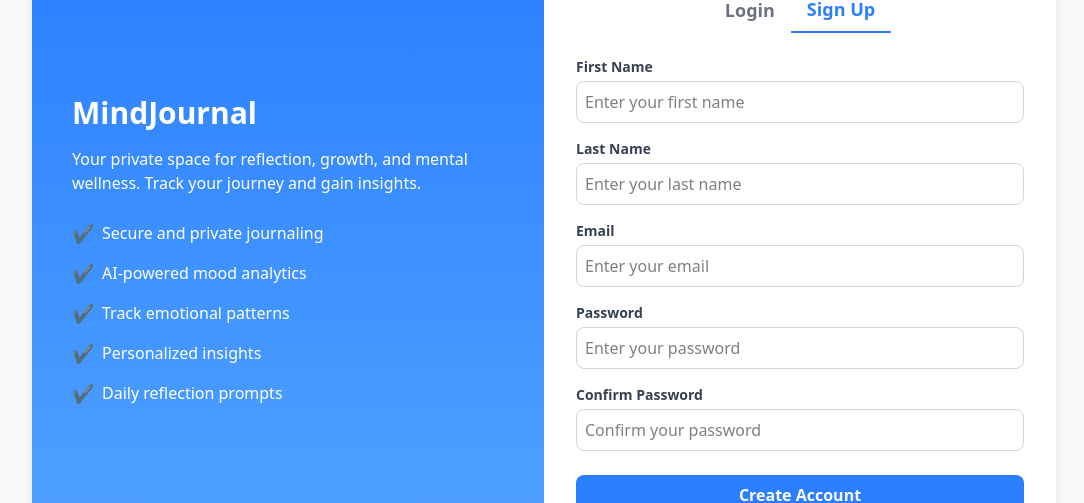
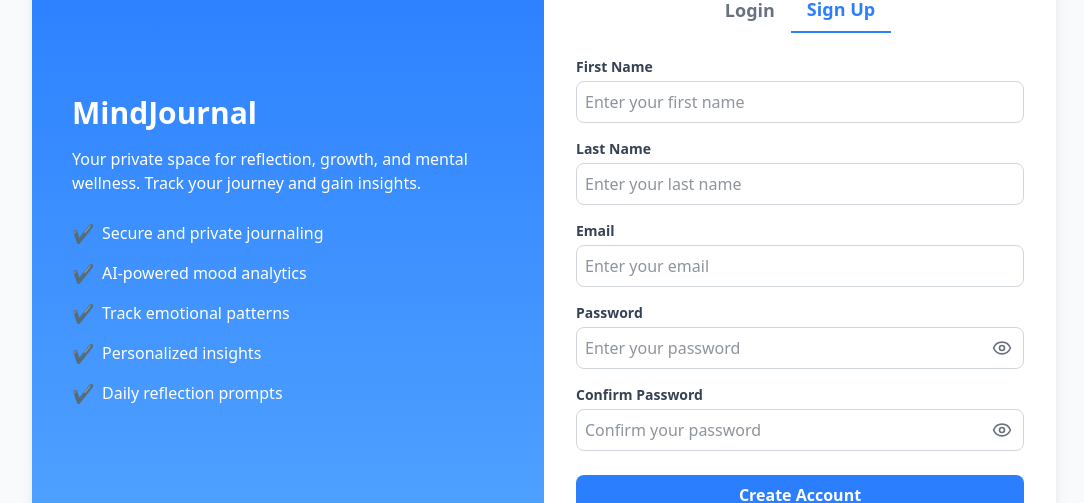
Before and after one commit to Librapraise/MindJournal, a Next.js app: page /auth in a window 1280 px wide. Both pictures are taken after a click on the button "Sign Up". Shown: the part 149-652 px from the top of the page, without its empty margins (96-1180 px from the left). Built offline with nearby package versions, Linux system fonts and the light colour scheme.

Commit message:
updated signup ui

```diff
--- a/src/app/components/AuthPage.tsx
+++ b/src/app/components/AuthPage.tsx
@@ -4,6 +4,7 @@
 import { useRouter } from 'next/navigation';
 import axios from 'axios';
 import { motion, AnimatePresence } from 'framer-motion';
+import { Eye, EyeOff } from 'lucide-react';
 
 // Base URL constant
 const API_BASE_URL = 'https://mentalheathapp.vercel.app/users';
@@ -39,6 +40,8 @@
   const [loading, setLoading] = useState(false);
   const [errorMessage, setErrorMessage] = useState('');
   const [successMessage, setSuccessMessage] = useState('');
+  const [showPassword, setShowPassword] = useState(false);
+  const [showConfirmPassword, setShowConfirmPassword] = useState(false);
 
   // Check if user is already logged in
   useEffect(() => {
@@ -55,6 +58,14 @@
     // Clear messages when user starts typing
     if (errorMessage) setErrorMessage('');
     if (successMessage) setSuccessMessage('');
+  };
+
+  const togglePasswordVisibility = () => {
+    setShowPassword(!showPassword);
+  };
+
+  const toggleConfirmPasswordVisibility = () => {
+    setShowConfirmPassword(!showConfirmPassword);
   };
 
   const handleSubmit = async (e: React.FormEvent<HTMLFormElement>) => {
@@ -247,7 +258,7 @@
                       placeholder="Enter your first name"
                       value={formData.firstName}
                       onChange={handleChange}
-                      className="w-full p-2 border border-gray-300 rounded-lg focus:outline-none focus:ring-2 focus:ring-blue-500 transition-all"
+                      className="w-full p-2 border border-gray-300 rounded-lg focus:outline-none focus:ring-2 focus:ring-blue-500 transition-all text-gray-800"
                       required
                     />
                   </div>
@@ -259,7 +270,7 @@
                       placeholder="Enter your last name"
                       value={formData.lastName}
                       onChange={handleChange}
-                      className="w-full p-2 border border-gray-300 rounded-lg focus:outline-none focus:ring-2 focus:ring-blue-500 transition-all"
+                      className="w-full p-2 border border-gray-300 rounded-lg focus:outline-none focus:ring-2 focus:ring-blue-500 transition-all text-gray-800"
                       required
                     />
                   </div>
@@ -273,34 +284,60 @@
                   placeholder="Enter your email"
                   value={formData.email}
                   onChange={handleChange}
-                  className="w-full p-2 border border-gray-300 rounded-lg focus:outline-none focus:ring-2 focus:ring-blue-500 transition-all"
+                  className="w-full p-2 border border-gray-300 rounded-lg focus:outline-none focus:ring-2 focus:ring-blue-500 transition-all text-gray-800"
                   required
                 />
               </div>
               <div className="mb-4">
                 <label className="block text-sm font-bold text-gray-700 mb-1">Password</label>
+                <div className="relative">
                   <input
-                  type="password"
+                    type={showPassword ? "text" : "password"}
                     name="password"
                     placeholder="Enter your password"
                     value={formData.password}
                     onChange={handleChange}
-                  className="w-full p-2 border border-gray-300 rounded-lg focus:outline-none focus:ring-2 focus:ring-blue-500 transition-all"
+                    className="w-full p-2 border border-gray-300 rounded-lg focus:outline-none focus:ring-2 focus:ring-blue-500 transition-all text-gray-800"
                     required
                   />
+                  <button
+                    type="button"
+                    onClick={togglePasswordVisibility}
+                    className="absolute inset-y-0 right-0 pr-3 flex items-center cursor-pointer"
+                  >
+                    {showPassword ? (
+                      <EyeOff size={20} className="text-gray-500" />
+                    ) : (
+                      <Eye size={20} className="text-gray-500" />
+                    )}
+                  </button>
+                </div>
               </div>
               {!isLogin && (
                 <div className="mb-4">
                   <label className="block text-sm font-bold text-gray-700 mb-1">Confirm Password</label>
+                  <div className="relative">
                     <input
-                    type="password"
+                      type={showConfirmPassword ? "text" : "password"}
                       name="confirmPassword"
                       placeholder="Confirm your password"
                       value={formData.confirmPassword}
                       onChange={handleChange}
-                    className="w-full p-2 border border-gray-300 rounded-lg focus:outline-none focus:ring-2 focus:ring-blue-500 transition-all"
+                      className="w-full p-2 border border-gray-300 rounded-lg focus:outline-none focus:ring-2 focus:ring-blue-500 transition-all text-gray-800"
                       required
                     />
+                    <button
+                      type="button"
+                      onClick={toggleConfirmPasswordVisibility}
+                      className="absolute inset-y-0 right-0 pr-3 flex items-center cursor-pointer"
+                    >
+                      {showConfirmPassword ? (
+                        <EyeOff size={20} className="text-gray-500" />
+                      ) : (
+                        <Eye size={20} className="text-gray-500" />
+                      )}
+                    </button>
+                  </div>
                 </div>
               )}
               <button
```
Lines whose indentation alone changed are shown as unchanged.
